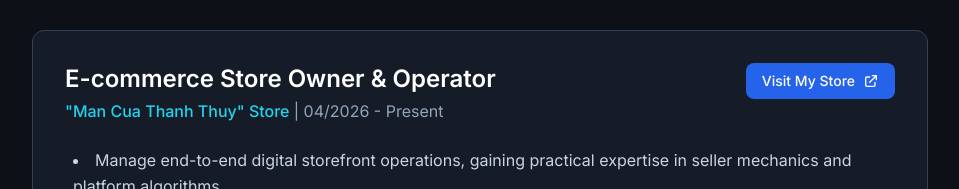
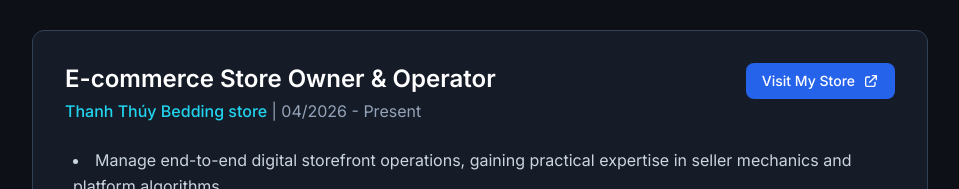
Before and after one commit to ondynguyen411/portfolio-nguyen-tuan-dat, a React (Vite) app: page / in a window 1280 px wide. Shown: the part 2077-2266 px from the top of the page, without its empty margins (160-1119 px from the left). Built offline with nearby package versions, Linux system fonts and the light colour scheme.

Commit message:
Update Projects.jsx

```diff
--- a/src/components/Projects.jsx
+++ b/src/components/Projects.jsx
@@ -17,7 +17,7 @@ const experienceData = [
     },
     {
         title: "E-commerce Store Owner & Operator",
-        company: `"Man Cua Thanh Thuy" Store`,
+        company: `Thanh Thúy Bedding store`,
         time: "04/2026 - Present",
         responsibilities: [
             "Manage end-to-end digital storefront operations, gaining practical expertise in seller mechanics and platform algorithms.",
```
